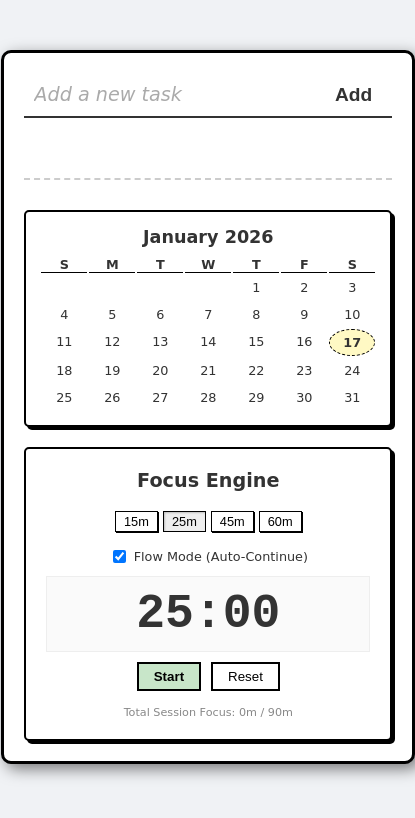
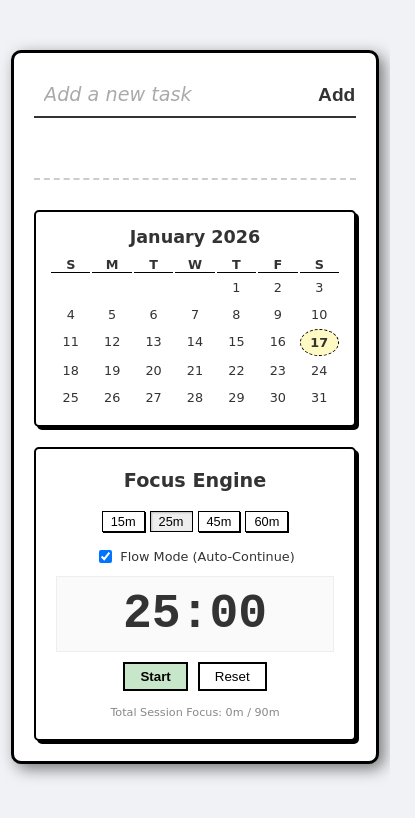
Before and after one commit to BayuuPermana/Paper-todo, a React (Vite) app: page / in a window 390 px wide. Shown: the top 818 px of the page, 415 px wide, since content can reach past the window. Built offline with nearby package versions, Linux system fonts and the light colour scheme.

Commit message:
feat: implement stationary desk protocol (fixed height, internal scroll, symmetrical margins)

```diff
--- a/src/index.css
+++ b/src/index.css
@@ -3,7 +3,8 @@ body {
       display: flex;
       justify-content: center;
       align-items: flex-start;
-      min-height: 100vh;
+      height: 100vh;
+      overflow: hidden;
       background-color: #f0f2f5; /* Softer background for body */
       font-family: 'Comic Sans MS', 'Chalkboard SE', 'Comic Neue', sans-serif; /* Extended font stack */
       color: #333;
@@ -14,6 +15,7 @@ body {
     .paper-container {
       width: 95%;
       max-width: 1200px;
+      height: calc(100vh - 100px);
       background-color: #fff;
       box-shadow: 5px 5px 15px rgba(0, 0, 0, 0.5);
       padding: 30px;
@@ -25,10 +27,14 @@ body {
       grid-template-columns: 2fr 1fr;
       gap: 30px;
       align-items: start;
+      box-sizing: border-box;
     }
 
     .left-segment {
       min-width: 0;
+      height: 100%;
+      overflow-y: auto;
+      padding-right: 15px;
     }
 
     .right-segment {
@@ -37,12 +43,26 @@ body {
       gap: 20px;
       border-left: 2px dashed #ccc;
       padding-left: 30px;
+      height: 100%;
     }
 
     @media (max-width: 1024px) {
+      body {
+        overflow: auto;
+        height: auto;
+      }
+
       .paper-container {
         grid-template-columns: 1fr;
         max-width: 600px;
+        height: auto;
+        overflow: visible;
+      }
+
+      .left-segment {
+        height: auto;
+        overflow: visible;
+        padding-right: 0;
       }
 
       .right-segment {
@@ -50,6 +70,7 @@ body {
         border-top: 2px dashed #ccc;
         padding-left: 0;
         padding-top: 30px;
+        height: auto;
       }
     }
 
```
